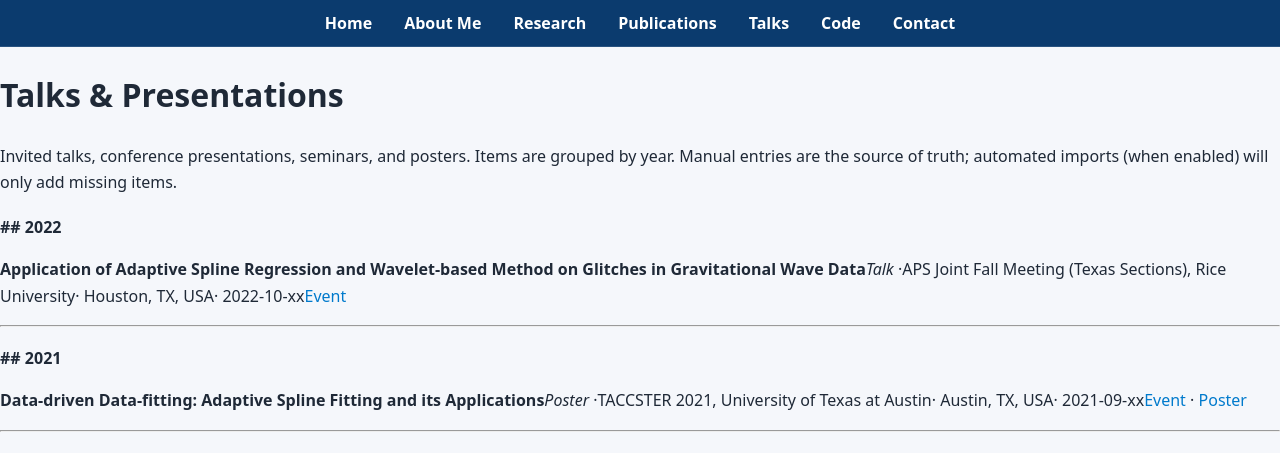
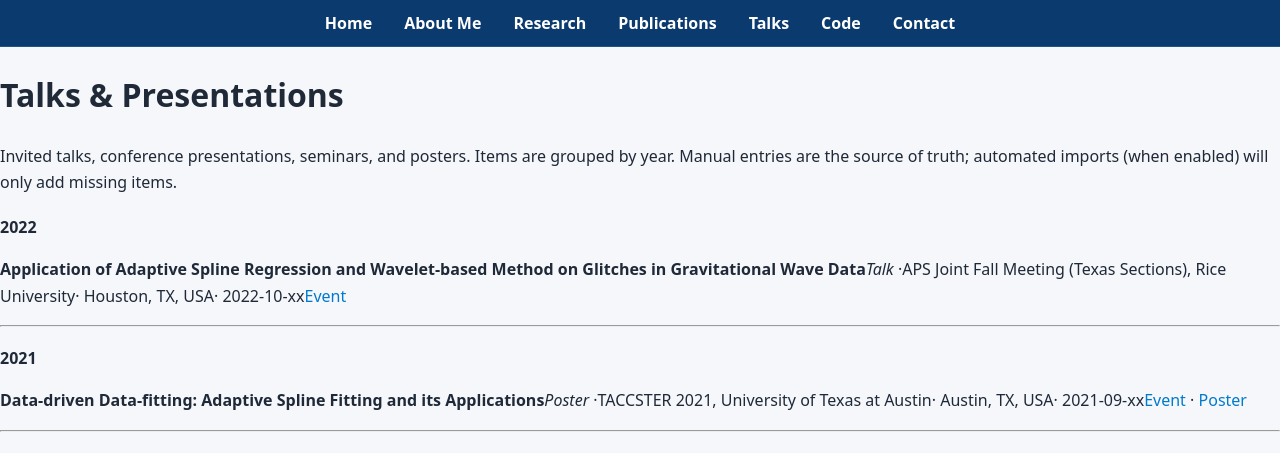
Before and after one commit to matc-thaher/website, a Jekyll site: the page built from talks.md, in a window 1280 px wide. Shown: the top 453 px of the page. Built offline with Jekyll 4.4.1, drawn with Linux system fonts in a browser that asks for light colours.

Commit message:
Update talks.md

```diff
--- a/talks.md
+++ b/talks.md
@@ -25,7 +25,7 @@ Invited talks, conference presentations, seminars, and posters. Items are groupe
   {% assign y = y | slice: 0, 4 %}
 
   {% if y != last_year and y.size == 4 %}
-  ## {{ y }}
+  {{ y }}
   {: .talk-year }
   {% assign last_year = y %}
   {% endif %}
```
